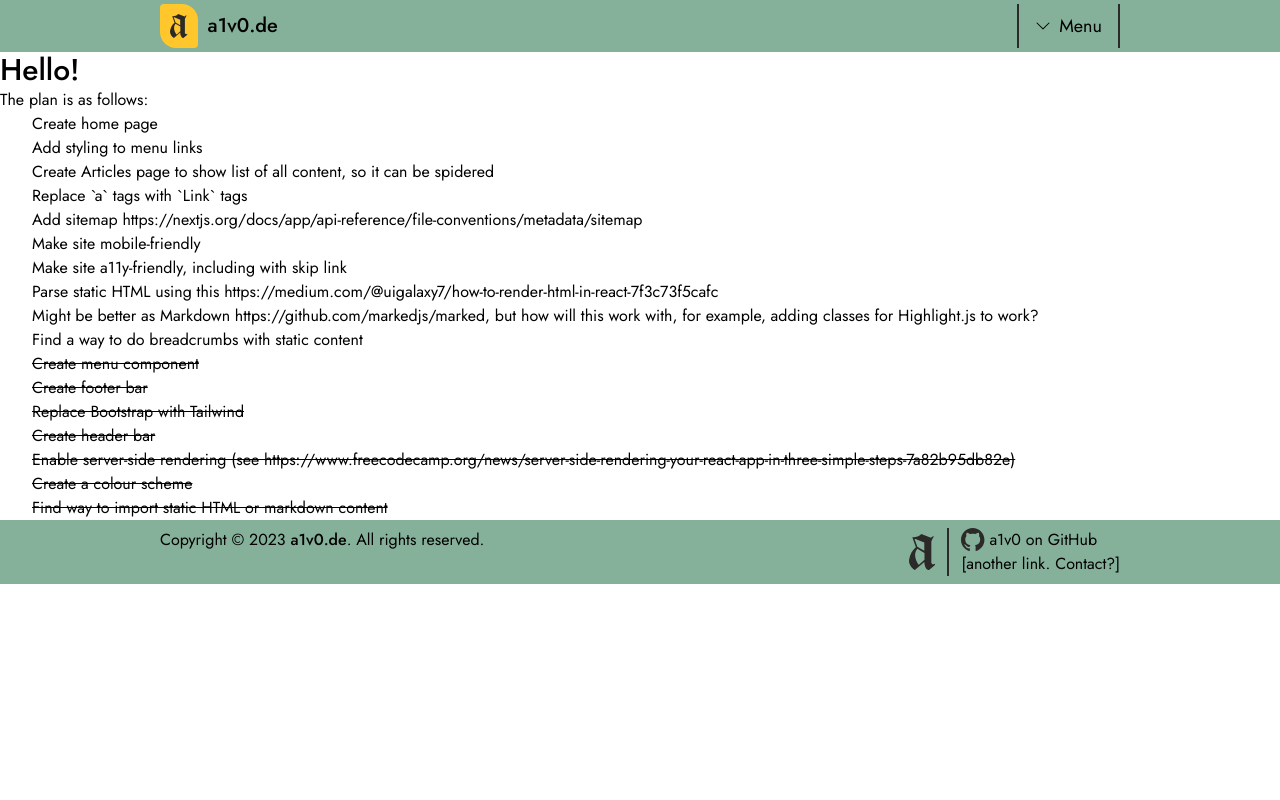
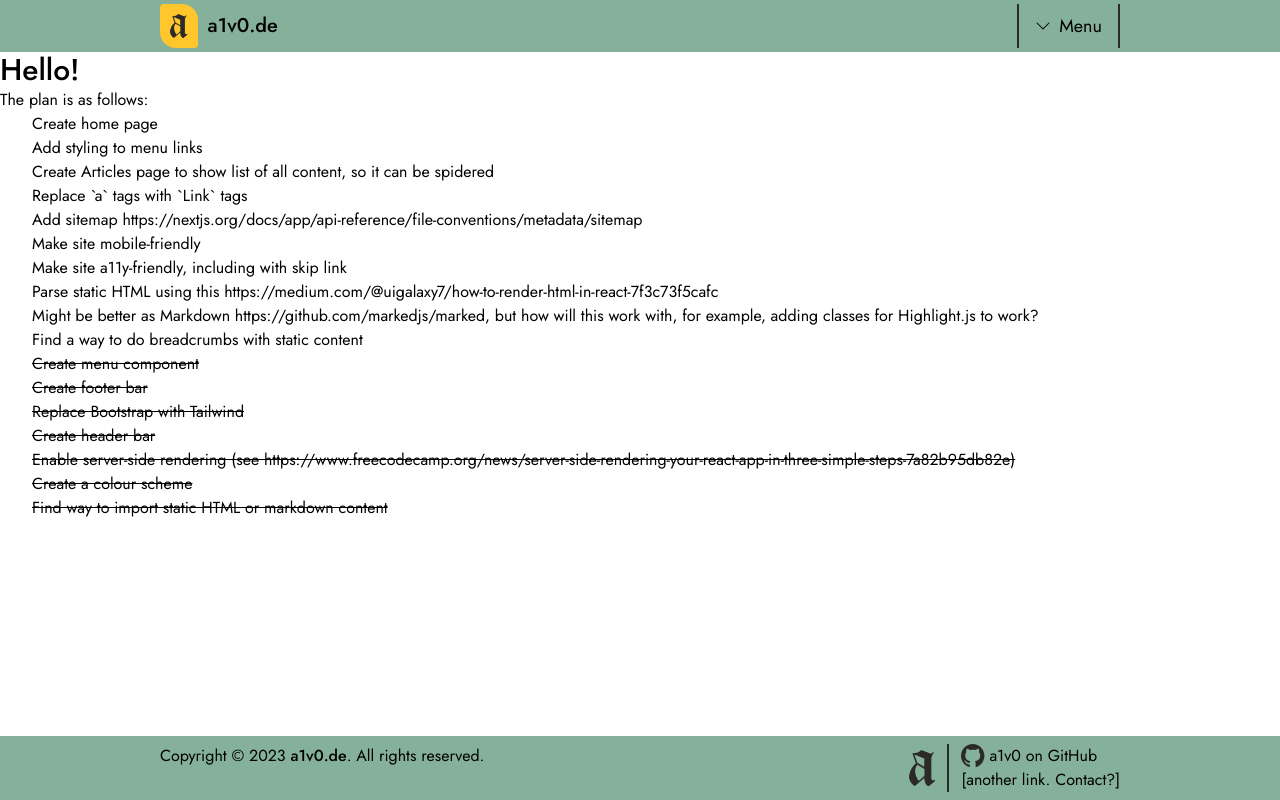
Before and after one commit to a1v0/a1v0.de, a Next.js app: page / in a window 1280 px wide. Built offline with nearby package versions, Linux system fonts and the light colour scheme.

Commit message:
Move Footer right to bottom using flex

```diff
--- a/app/layout.tsx
+++ b/app/layout.tsx
@@ -28,9 +28,11 @@ export default function RootLayout({
                 />
             </head>
             <body>
-                <Header />
-                {children}
-                <Footer />
+                <div className="flex min-h-screen flex-col items-stretch justify-between">
+                    <Header />
+                    <div className="grow">{children}</div>
+                    <Footer />
+                </div>
             </body>
         </html>
     );
```
